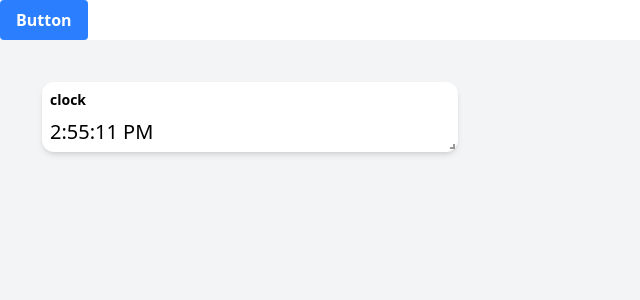
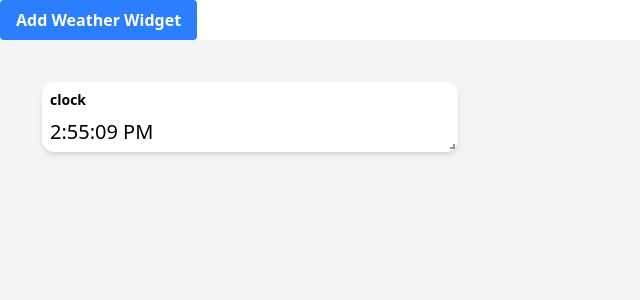
Before and after one commit to AidanRichardson/screensaver, a React (Vite) app in the folder frontend/: page / in a window 1280 px wide. Shown: the top 300 px of the page, without its empty margins (0-640 px from the left). Built offline with nearby package versions, Linux system fonts and the light colour scheme; the HTML template or start-up script is replaced by a standard one.

Commit message:
Updating button text

```diff
--- a/frontend/src/components/AddWidget.tsx
+++ b/frontend/src/components/AddWidget.tsx
@@ -25,7 +25,7 @@ const WidgetFrame: React.FC<Props> = ({ widgets, updateWidgets }) => {
       onClick={onClick}
       className="bg-blue-500 hover:bg-blue-700 text-white font-bold py-2 px-4 rounded"
     >
-      Button
+      Add Weather Widget
     </button>
   );
 };
```
